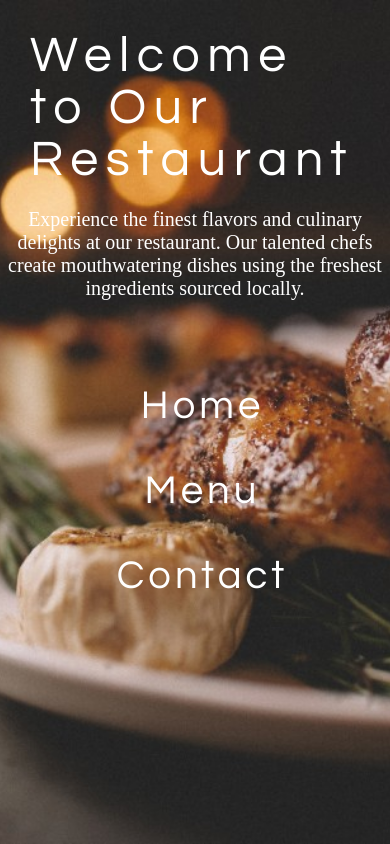
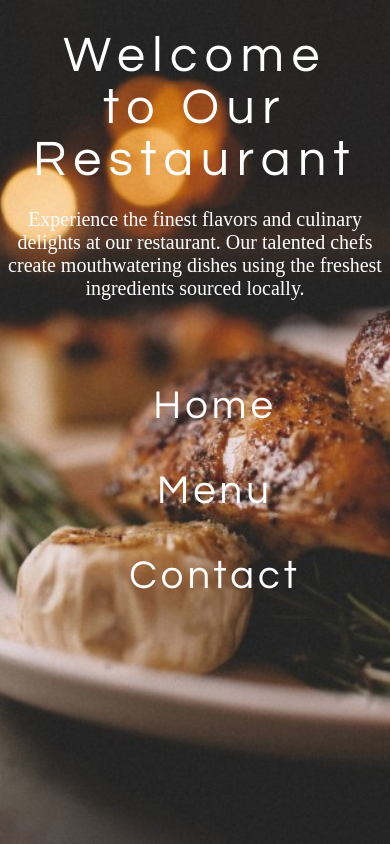
Before and after one commit to nmcev/Odin-restaurant-page, a website built with webpack: page dist/index.html in a window 390 px wide. Built offline with nearby package versions, Linux system fonts and the light colour scheme.

Commit message:
feat: made tabs at home  pages bigger, center it

```diff
--- a/src/styles/homePage.css
+++ b/src/styles/homePage.css
@@ -39,6 +39,18 @@ html {
     max-width: fit-content;
     color: rgb(255, 255, 255);
     font-size: 20px;
+}
+
+.ul-list-home {
+    padding-top: 1ch;
+    display: flex;
+    margin: 0;
+    justify-content: space-evenly;
+    gap: 2ch;
+    color: white;
+    font-size: 40px;
+    font-family: MyFont;
+    letter-spacing: 0.1em;
 }
 
 .ul-list {
@@ -91,7 +103,35 @@ html {
         min-height: 40vh;
         font-size: 40px;
     }
+
+    .ul-list-home {
+        display: flex !important;
+        flex-direction: column;
+        justify-content: center !important;
+        align-items: center;
+        min-height: 40vh;
+        font-size: 40px;
+    }
     .paragraph {
         text-align: center;
     }
+
+    .welcome {
+        text-align: center;
+    }
 }
+
+@media screen and (min-width:768px) {
+    .ul-list-home {
+        padding-top: 6ch;
+        font-size: 62px;
+    }
+
+    .welcome{
+        text-align: center;
+    }
+    .paragraph {
+        font-size: 23px;
+        text-align: center;
+    }
+}
--- a/src/tabs.js
+++ b/src/tabs.js
@@ -7,7 +7,7 @@ export function switchingTabs() {
     const ulDiv = document.createElement('div');
 
     const ulElement = document.createElement('ul');
-    ulElement.className = 'ul-list'
+    ulElement.className = 'ul-list-home'
 
     const homeLi = document.createElement('li');
     const menuLi = document.createElement('li');
```
Also changed, not shown: dist/main.js.
